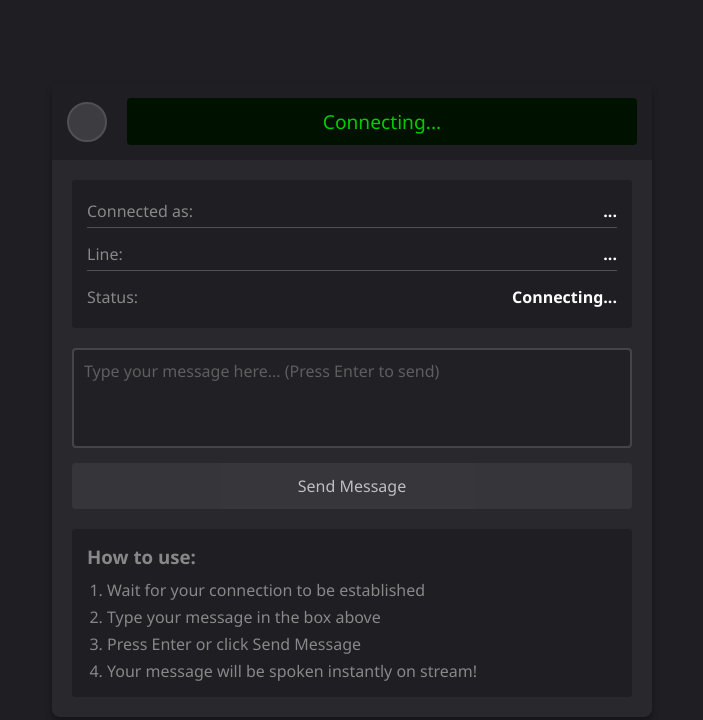
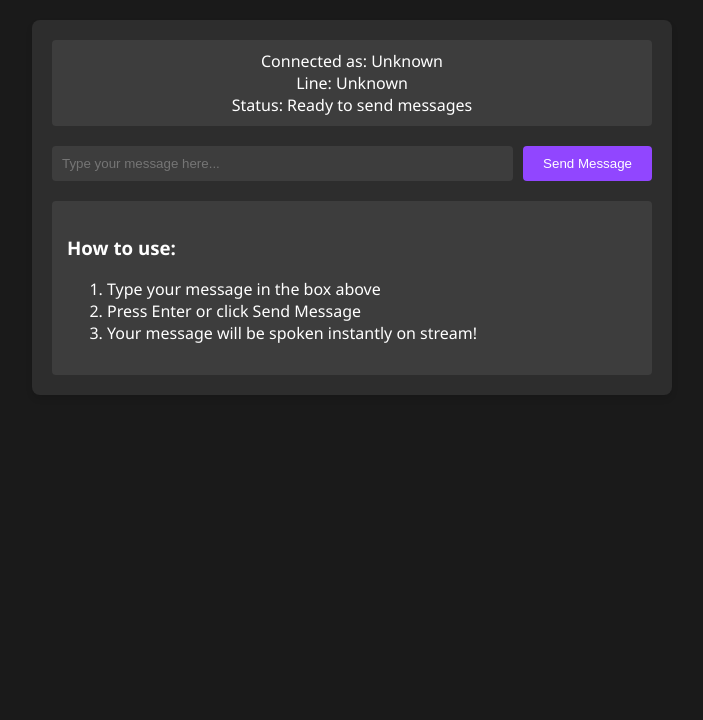
Before and after one commit to joenilan/operator, a plain HTML site: page index.html in a window 1280 px wide. Shown: the whole page, without its empty margins (288-991 px from the left). Drawn offline with Linux system fonts and the light colour scheme.

Commit message:
Update index.html

```diff
--- a/index.html
+++ b/index.html
@@ -1,56 +1,120 @@
 <!DOCTYPE html>
-<html lang="en">
+<html>
 <head>
-    <meta charset="UTF-8" />
-    <meta name="viewport" content="width=device-width, initial-scale=1.0" />
-    <title>Stream Call-In System</title>
-    <link rel="stylesheet" href="styles.css" />
+    <title>Call-In System</title>
+    <style>
+        body {
+            font-family: 'Segoe UI', sans-serif;
+            background-color: #1a1a1a;
+            color: #ffffff;
+            margin: 0;
+            padding: 20px;
+            display: flex;
+            flex-direction: column;
+            align-items: center;
+            min-height: 100vh;
+        }
+        .container {
+            max-width: 600px;
+            width: 100%;
+            background-color: #2d2d2d;
+            border-radius: 8px;
+            padding: 20px;
+            box-shadow: 0 4px 6px rgba(0, 0, 0, 0.1);
+        }
+        .status {
+            text-align: center;
+            margin-bottom: 20px;
+            padding: 10px;
+            background-color: #3d3d3d;
+            border-radius: 4px;
+        }
+        .input-group {
+            display: flex;
+            gap: 10px;
+            margin-top: 20px;
+        }
+        input[type="text"] {
+            flex: 1;
+            padding: 10px;
+            border: none;
+            border-radius: 4px;
+            background-color: #3d3d3d;
+            color: #ffffff;
+        }
+        button {
+            padding: 10px 20px;
+            border: none;
+            border-radius: 4px;
+            background-color: #9146ff;
+            color: #ffffff;
+            cursor: pointer;
+        }
+        button:hover {
+            background-color: #7a2eff;
+        }
+        .instructions {
+            margin-top: 20px;
+            padding: 15px;
+            background-color: #3d3d3d;
+            border-radius: 4px;
+        }
+    </style>
 </head>
 <body>
     <div class="container">
-      <div class="status-bar">
-        <div class="status-light"></div>
-        <div class="status-display">
-          <span id="status-text">Connecting...</span>
-        </div>
+        <div class="status">
+            Connected as: <span id="username">...</span><br>
+            Line: <span id="line">...</span><br>
+            Status: <span id="status">Connecting...</span>
         </div>
 
-      <div class="call-interface">
-        <div class="info-panel">
-          <div class="info-row">
-            <span class="label">Connected as:</span>
-            <span id="username" class="value">...</span>
-          </div>
-          <div class="info-row">
-            <span class="label">Line:</span>
-            <span id="line-number" class="value">...</span>
-          </div>
-          <div class="info-row">
-            <span class="label">Status:</span>
-            <span id="call-status" class="value">Connecting...</span>
-          </div>
-        </div>
-
-        <div class="message-area">
-          <textarea
-            id="message-input"
-            placeholder="Type your message here... (Press Enter to send)"
-            disabled
-          ></textarea>
-          <button id="send-button" disabled>Send Message</button>
+        <div class="input-group">
+            <input type="text" id="message" placeholder="Type your message here..." maxlength="500">
+            <button onclick="sendMessage()">Send Message</button>
         </div>
 
         <div class="instructions">
             <h3>How to use:</h3>
             <ol>
-            <li>Wait for your connection to be established</li>
                 <li>Type your message in the box above</li>
                 <li>Press Enter or click Send Message</li>
                 <li>Your message will be spoken instantly on stream!</li>
             </ol>
         </div>
     </div>
-    </div>
-    <script src="script.js"></script>
+
+    <script>
+        // Get URL parameters
+        const params = new URLSearchParams(window.location.search);
+        const username = params.get('user');
+        const line = params.get('line');
+        const token = params.get('token');
+
+        // Update status display
+        document.getElementById('username').textContent = username || 'Unknown';
+        document.getElementById('line').textContent = line || 'Unknown';
+        document.getElementById('status').textContent = 'Ready to send messages';
+
+        // Handle message sending
+        function sendMessage() {
+            const messageInput = document.getElementById('message');
+            const message = messageInput.value.trim();
+
+            if (message) {
+                // Open Twitch chat with the message
+                const twitchUrl = `https://www.twitch.tv/popout/dreadedzombietv/chat?command=!tts ${message}`;
+                window.open(twitchUrl, '_blank');
+                messageInput.value = '';
+            }
+        }
+
+        // Handle Enter key
+        document.getElementById('message').addEventListener('keypress', function(e) {
+            if (e.key === 'Enter') {
+                sendMessage();
+            }
+        });
+    </script>
 </body>
 </html>
```
Lines whose indentation alone changed are shown as unchanged.
